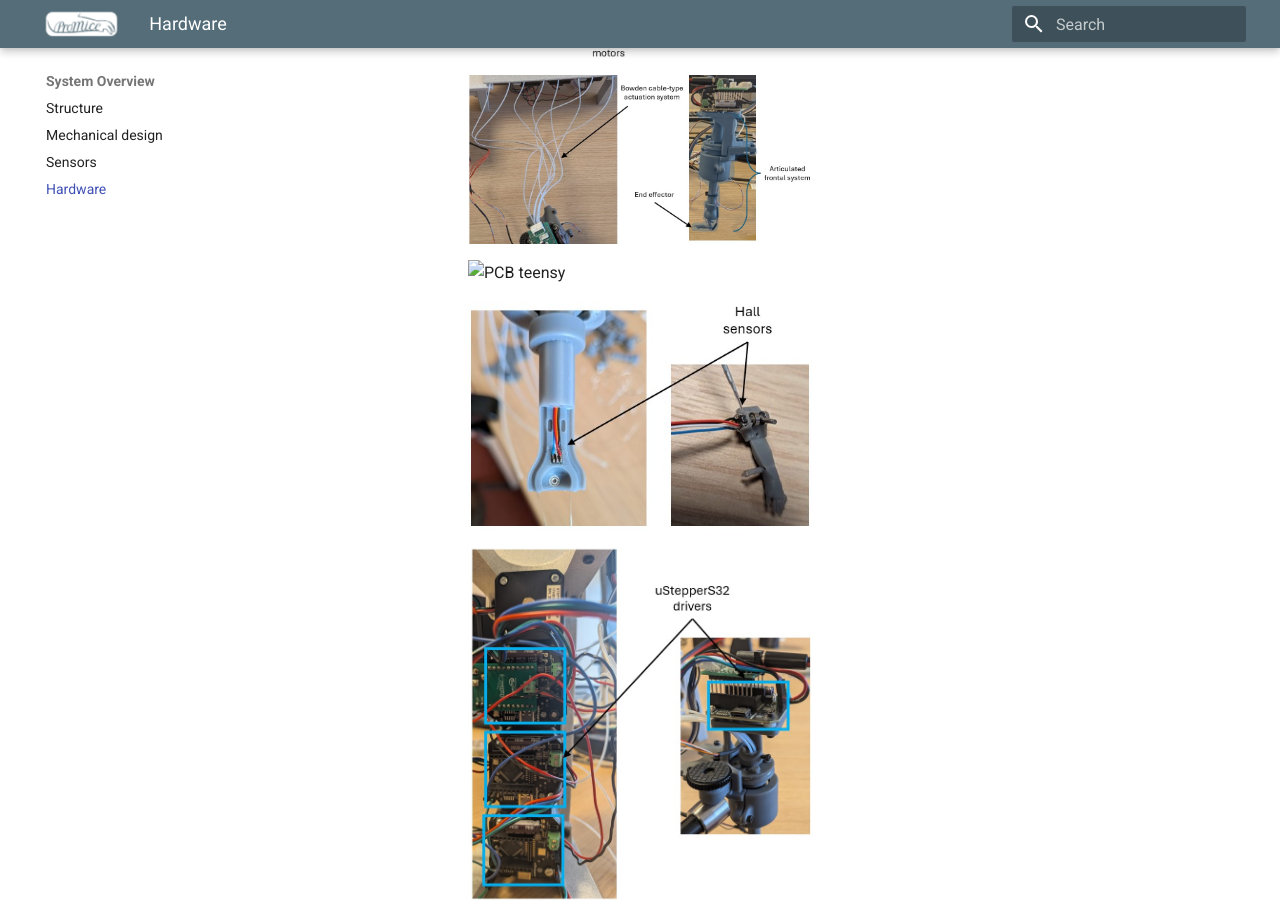
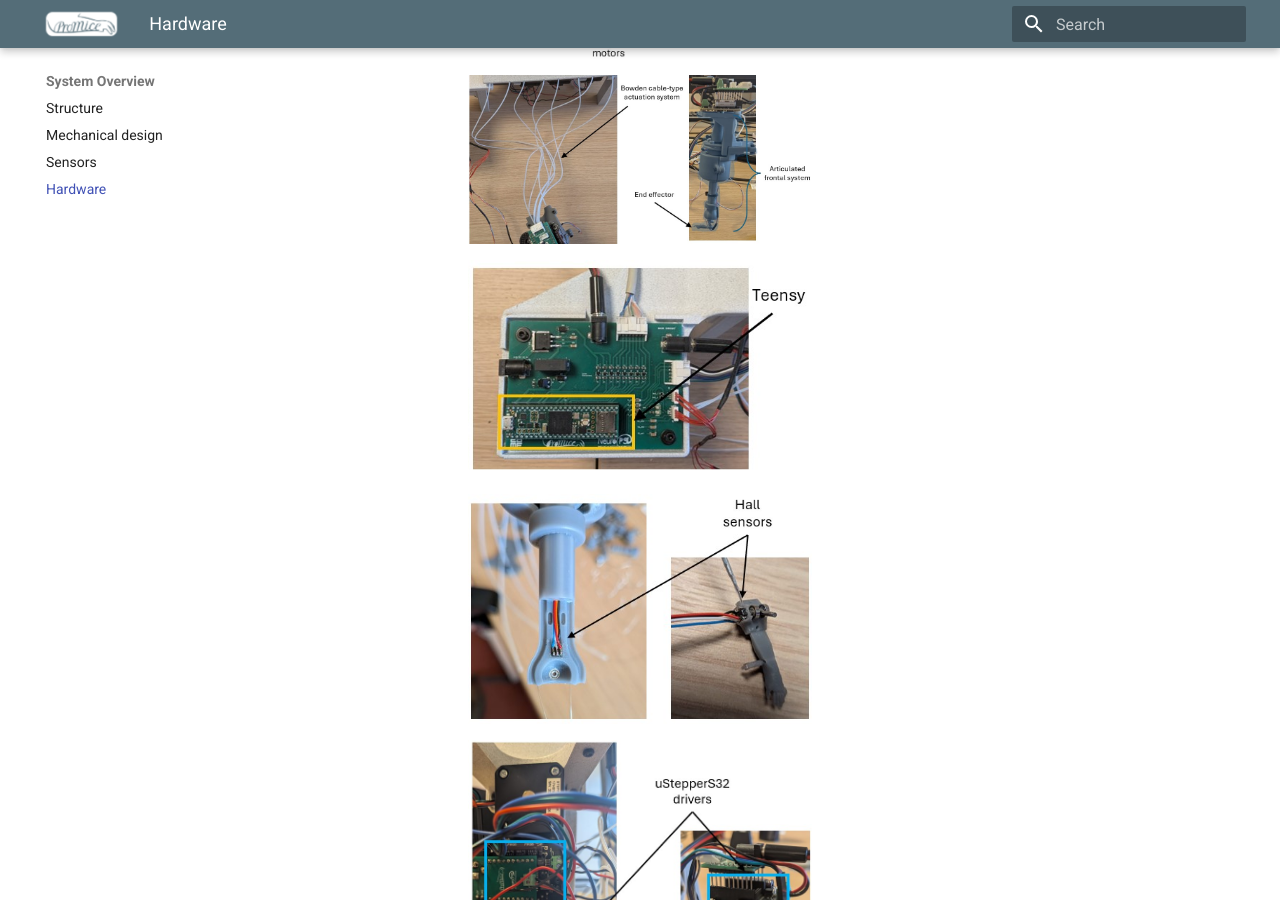
Before and after one commit to Juan-CarlosM/ProMice, an MkDocs documentation site: the page built from docs/hardware.md, in a window 1280 px wide and 900 px high, scrolled down 418 px. Built offline with MkDocs 1.6.1 and Material for MkDocs 9.7.7, drawn with Linux system fonts in a browser that asks for light colours.

Commit message:
Fix image filename case for PCB Teensy
Corrected the filename case for the PCB image.

```diff
--- a/docs/hardware.md
+++ b/docs/hardware.md
@@ -2,7 +2,7 @@
 
 ![Bowden actuation](images/front_bowden.jpg){ width=50% .center}
 
-![PCB teensy](images/PCB_teensy.jpg){ width=50% .center}
+![PCB teensy](images/PCB_Teensy.jpg){ width=50% .center}
 
 ![Hall sensors socket and elbow](images/hall_sensors_socket.jpg){ width=50% .center}
 
```
